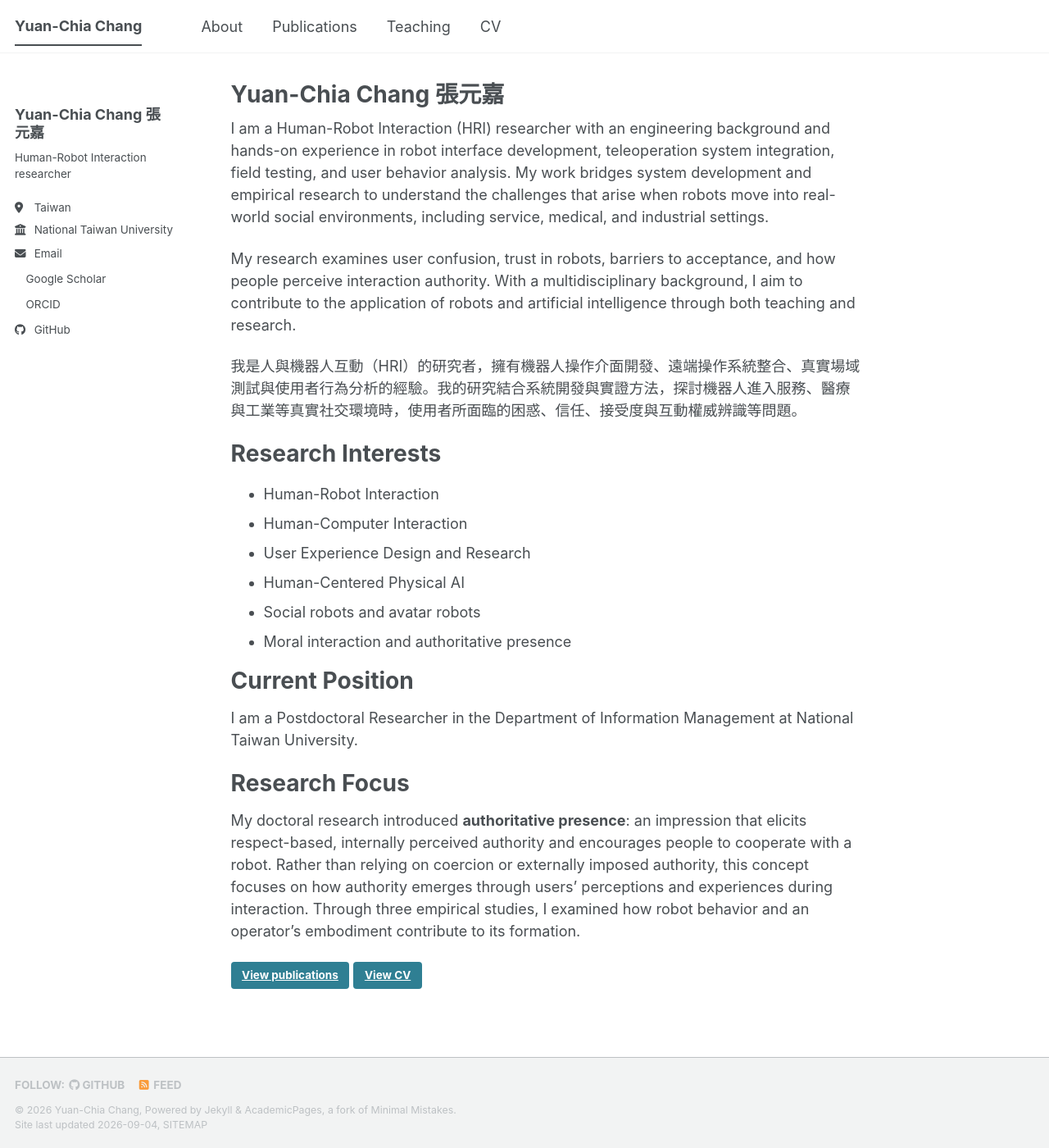
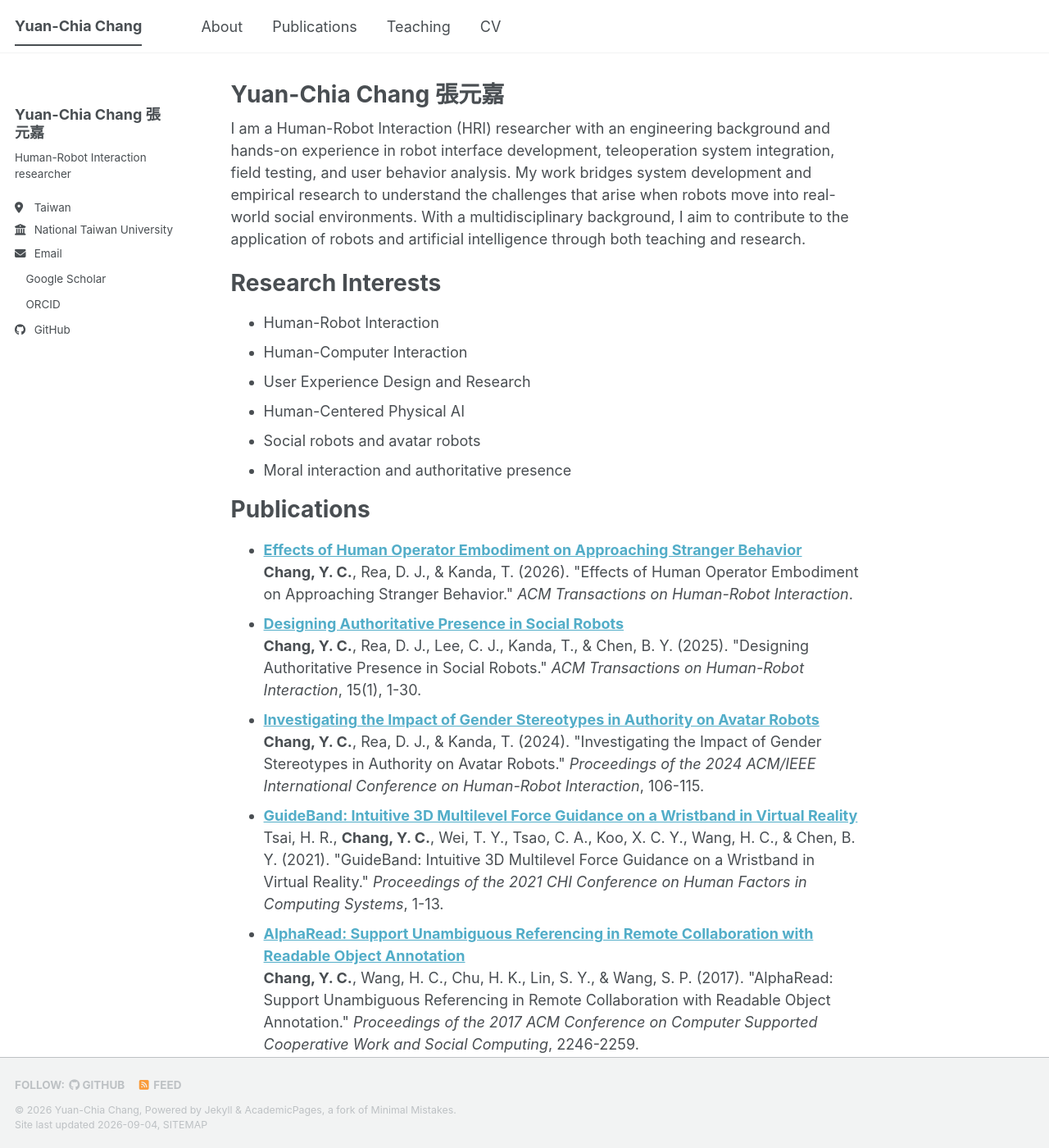
Before and after one commit to changyuanchia/changyuanchia.github.io, a Jekyll site: the page built from _pages/about.md, in a window 1280 px wide and 1400 px high. Shown: the whole window at 82% size. Built offline with Jekyll 4.4.1, drawn with Linux system fonts in a browser that asks for light colours; a style sheet for code colours, icons or effects is not loaded.

Commit message:
Add publications to homepage

```diff
--- a/_pages/about.md
+++ b/_pages/about.md
@@ -7,11 +7,9 @@ redirect_from:
   - /about.html
 ---
 
-I am a Human-Robot Interaction (HRI) researcher with an engineering background and hands-on experience in robot interface development, teleoperation system integration, field testing, and user behavior analysis. My work bridges system development and empirical research to understand the challenges that arise when robots move into real-world social environments, including service, medical, and industrial settings.
+I am a Human-Robot Interaction (HRI) researcher with an engineering background and hands-on experience in robot interface development, teleoperation system integration, field testing, and user behavior analysis. My work bridges system development and empirical research to understand the challenges that arise when robots move into real-world social environments.
+With a multidisciplinary background, I aim to contribute to the application of robots and artificial intelligence through both teaching and research.
 
-My research examines user confusion, trust in robots, barriers to acceptance, and how people perceive interaction authority. With a multidisciplinary background, I aim to contribute to the application of robots and artificial intelligence through both teaching and research.
-
-我是人與機器人互動（HRI）的研究者，擁有機器人操作介面開發、遠端操作系統整合、真實場域測試與使用者行為分析的經驗。我的研究結合系統開發與實證方法，探討機器人進入服務、醫療與工業等真實社交環境時，使用者所面臨的困惑、信任、接受度與互動權威辨識等問題。
 
 Research Interests
 ======
@@ -23,14 +21,16 @@ Research Interests
 - Social robots and avatar robots
 - Moral interaction and authoritative presence
 
-Current Position
+Publications
 ======
 
-I am a Postdoctoral Researcher in the Department of Information Management at National Taiwan University.
+<ul>
+{% for post in site.publications reversed %}
+  <li>
+    <strong><a href="{{ site.baseurl }}{{ post.url }}">{{ post.title }}</a></strong><br>
+    {{ post.citation }}
+  </li>
+{% endfor %}
+</ul>
 
-Research Focus
-======
-
-My doctoral research introduced **authoritative presence**: an impression that elicits respect-based, internally perceived authority and encourages people to cooperate with a robot. Rather than relying on coercion or externally imposed authority, this concept focuses on how authority emerges through users' perceptions and experiences during interaction. Through three empirical studies, I examined how robot behavior and an operator's embodiment contribute to its formation.
-
-[View publications]({{ site.baseurl }}/publications/){: .btn .btn--primary} [View CV]({{ site.baseurl }}/cv/){: .btn}
+[View all publications]({{ site.baseurl }}/publications/){: .btn .btn--primary} [View CV]({{ site.baseurl }}/cv/){: .btn}
```
